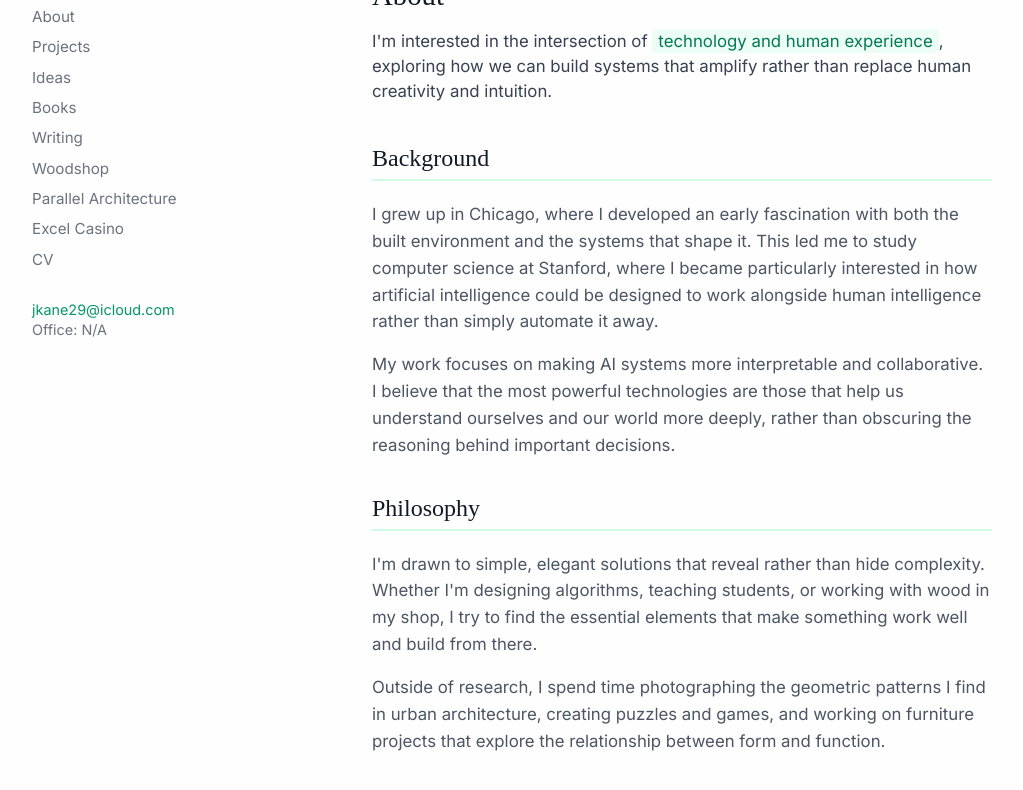
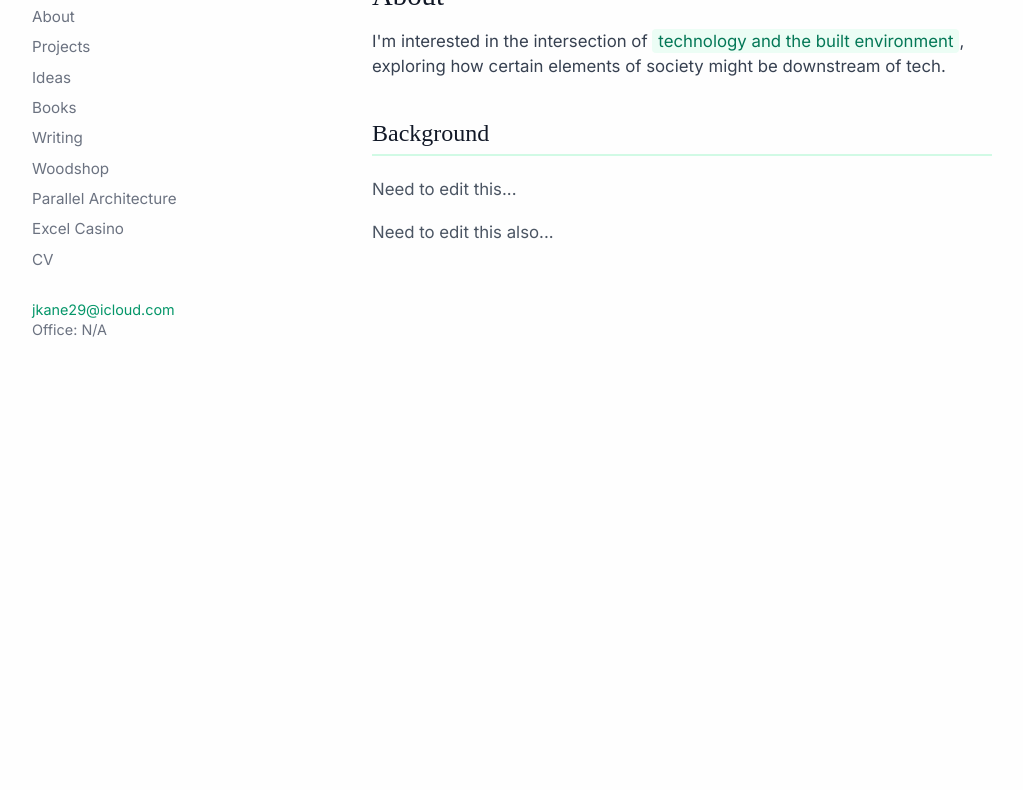
Before and after one commit to jkane-29/jkane-29.github.io, a plain HTML site: page about.html in a window 1280 px wide. Shown: the part 102-892 px from the top of the page, without its empty margins (128-1151 px from the left). After the commit the page ends 800 px from the top, so only its background shows below. Drawn offline with Linux system fonts and the light colour scheme; a web font is replaced by a local one.

Commit message:
Update about.html

```diff
--- a/about.html
+++ b/about.html
@@ -188,37 +188,18 @@
             <section class="intro">
                 <h1>About</h1>
                 <p>
-                    I'm interested in the intersection of <span class="highlight">technology and human experience</span>,
-                    exploring how we can build systems that amplify rather than replace human creativity and intuition.
+                    I'm interested in the intersection of <span class="highlight">technology and the built environment</span>,
+                    exploring how certain elements of society might be downstream of tech.
                 </p>
             </section>
 
             <section class="bio-section">
                 <h2>Background</h2>
                 <p>
-                    I grew up in Chicago, where I developed an early fascination with both the built environment
-                    and the systems that shape it. This led me to study computer science at Stanford, where I
-                    became particularly interested in how artificial intelligence could be designed to work
-                    alongside human intelligence rather than simply automate it away.
+                    Need to edit this...
                 </p>
                 <p>
-                    My work focuses on making AI systems more interpretable and collaborative. I believe that
-                    the most powerful technologies are those that help us understand ourselves and our world
-                    more deeply, rather than obscuring the reasoning behind important decisions.
-                </p>
-            </section>
-
-            <section class="bio-section">
-                <h2>Philosophy</h2>
-                <p>
-                    I'm drawn to simple, elegant solutions that reveal rather than hide complexity. Whether
-                    I'm designing algorithms, teaching students, or working with wood in my shop, I try to
-                    find the essential elements that make something work well and build from there.
-                </p>
-                <p>
-                    Outside of research, I spend time photographing the geometric patterns I find in urban
-                    architecture, creating puzzles and games, and working on furniture projects that explore
-                    the relationship between form and function.
+                    Need to edit this also...
                 </p>
             </section>
         </main>
```
